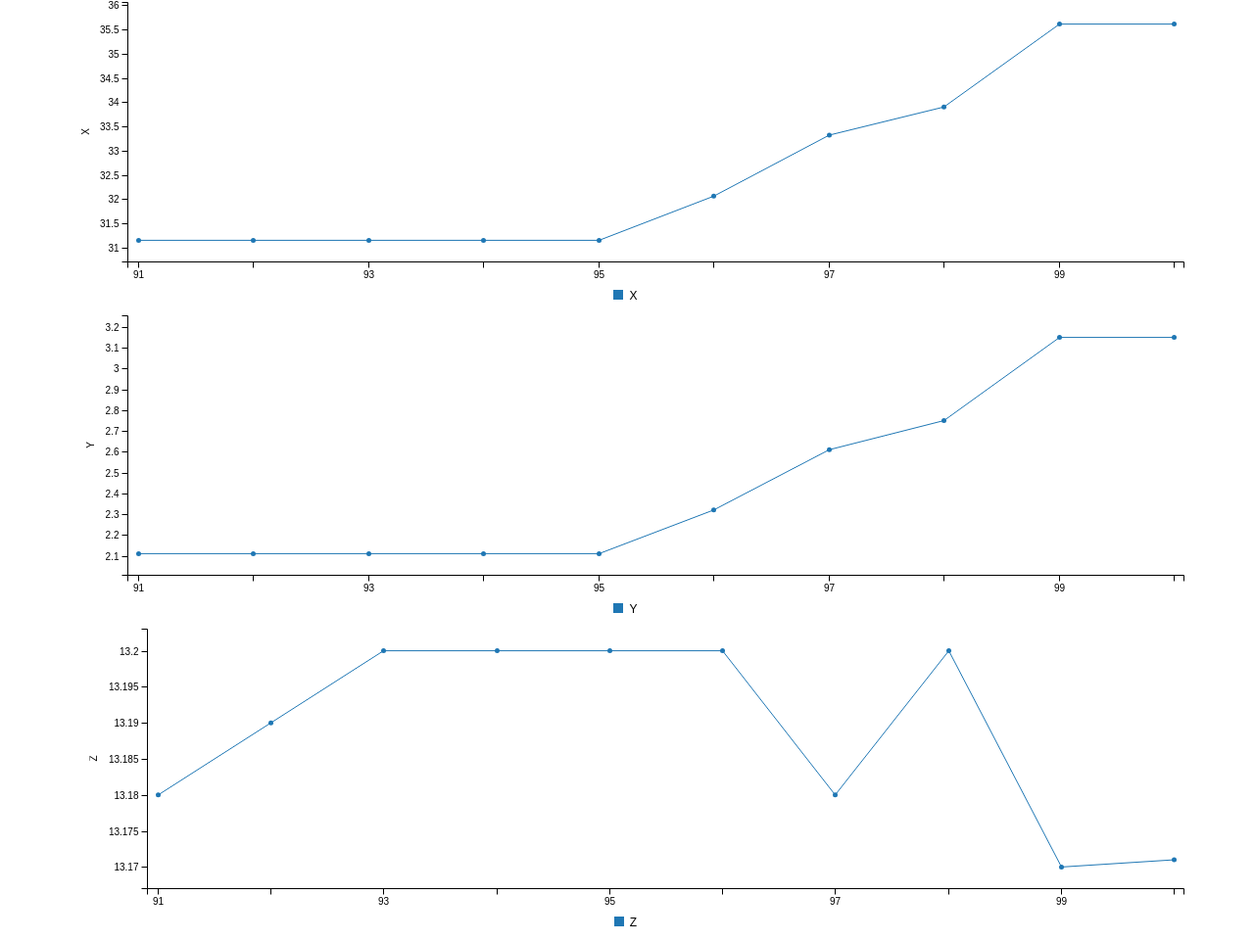
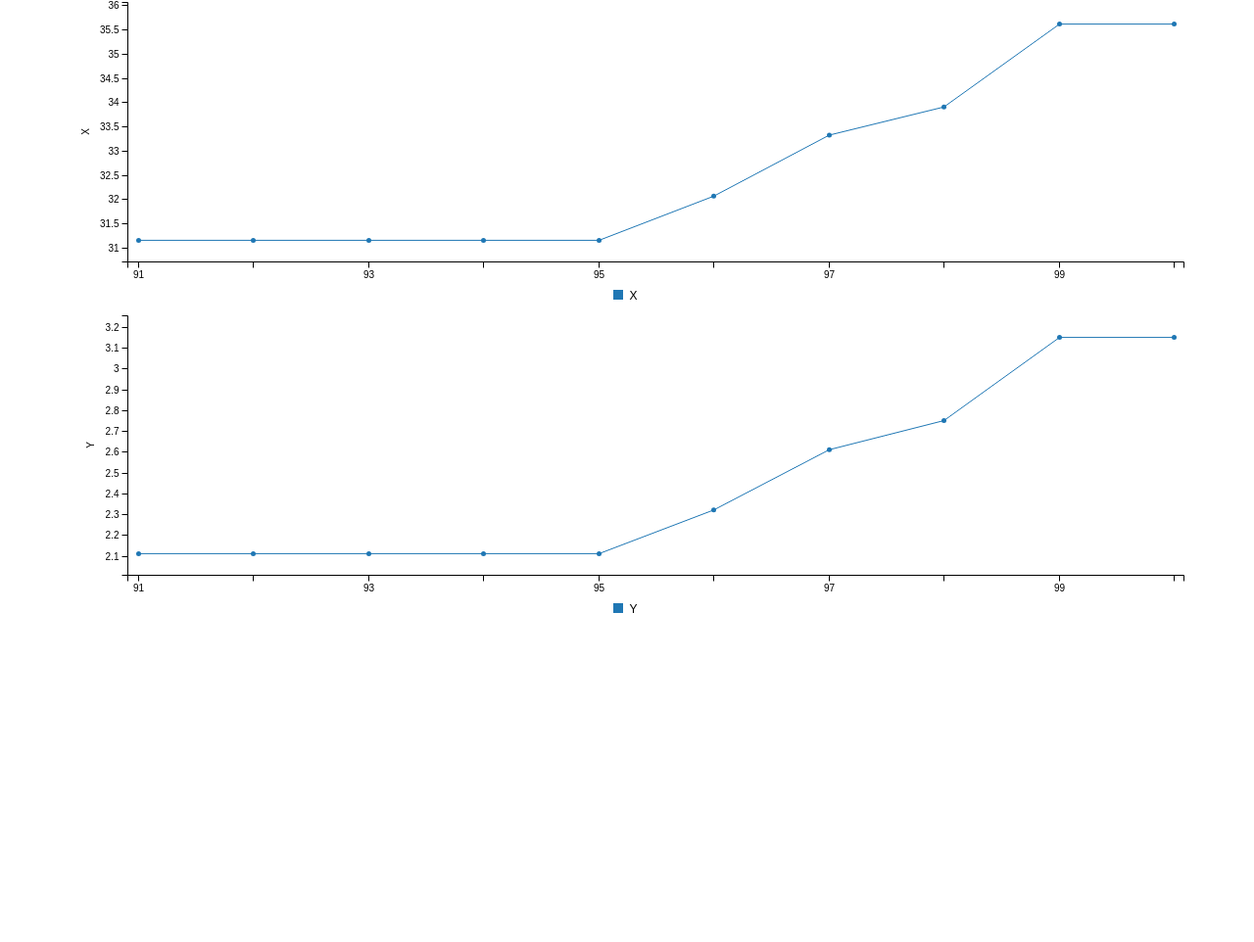
Before and after one commit to luckhoi56/EE183DB_WebApp, a plain HTML site: page index.html in a window 1280 px wide. Shown: the part 363-1325 px from the top of the page at 98% size. After the commit the page ends 1005 px from the top, so only its background shows below. Drawn offline with Linux system fonts and the light colour scheme.

Commit message:
gui changed

```diff
--- a/index.html
+++ b/index.html
@@ -26,7 +26,7 @@
     	<div class="container">
     		<div id="chart1"></div>
     		<div id="chart2"></div>
-    		<div id="chart3"></div>
+
     	</div>
 
 		<script src="javascripts/create-graph.js"></script>
```
